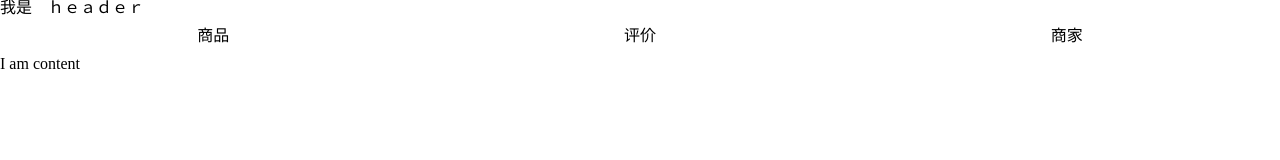
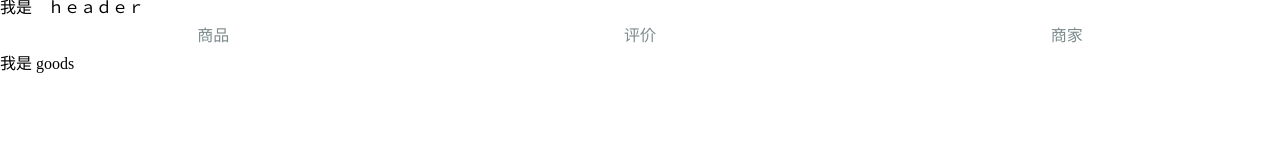
Before and after one commit to jiayayu/elm-sellPage, a Vue app: page /#/goods in a window 1280 px wide. Shown: the top 160 px of the page. Built offline with nearby package versions, Linux system fonts and the light colour scheme.

Commit message:
vue-router配置完成

```diff
--- a/package.json
+++ b/package.json
@@ -52,6 +52,7 @@
     "stylus-loader": "^3.0.1",
     "url-loader": "^0.5.8",
     "vue-loader": "^12.1.0",
+    "vue-router": "^2.7.0",
     "vue-style-loader": "^3.0.1",
     "vue-template-compiler": "^2.3.3",
     "webpack": "^2.6.1",
--- a/src/App.vue
+++ b/src/App.vue
@@ -1,14 +1,23 @@
 <template>
-  <div id="app">
+  <div class="root">
     <div class="header">
       <v-header></v-header>
     </div>
     <div class="tab">
-      <div class="tab-item">商品</div>
-      <div class="tab-item">评价</div>
-      <div class="tab-item">商家</div>
+      <div class="tab-item">
+        <router-link to="/goods">商品</router-link>
+      </div>
+      <div class="tab-item">
+        <router-link to="/ratings">评价</router-link>
+      </div>
+      <div class="tab-item">
+        <router-link to="/seller">商家</router-link>
+      </div>
     </div>
-    <div class="content">I am content</div>
+
+    <!-- 路由匹配到的组件将渲染在这里 -->
+    <router-view></router-view>
+
   </div>
 </template>
 
@@ -23,7 +32,7 @@
 </script>
 
 <style lang="stylus" rel="stylesheet/stylus">
-  #app
+  .root
     .tab
       display: flex
       width: 100%
--- /dev/null
+++ b/src/components/goods/goods.vue
@@ -0,0 +1,20 @@
+<template>
+  <div class="root">
+    我是 goods
+  </div>
+</template>
+
+<script type="text/ecmascript-6">
+  export default{
+    data () {
+      return {
+
+      };
+    }
+  };
+
+</script>
+
+<style lang="stylus" rel="stylesheet/stylus" scoped>
+
+</style>
--- /dev/null
+++ b/src/components/ratings/ratings.vue
@@ -0,0 +1,20 @@
+<template>
+  <div class="root">
+    我是 ratings
+  </div>
+</template>
+
+<script type="text/ecmascript-6">
+  export default{
+    data () {
+      return {
+
+      };
+    }
+  };
+
+</script>
+
+<style lang="stylus" rel="stylesheet/stylus" scoped>
+
+</style>
--- /dev/null
+++ b/src/components/seller/seller.vue
@@ -0,0 +1,20 @@
+<template>
+  <div class="root">
+    我是 seller
+  </div>
+</template>
+
+<script type="text/ecmascript-6">
+  export default{
+    data () {
+      return {
+
+      };
+    }
+  };
+
+</script>
+
+<style lang="stylus" rel="stylesheet/stylus" scoped>
+
+</style>
--- a/src/main.js
+++ b/src/main.js
@@ -1,13 +1,27 @@
 // The Vue build version to load with the `import` command
 // (runtime-only or standalone) has been set in webpack.base.conf with an alias.
 import Vue from 'vue';
+import VueRouter from 'vue-router';
 import App from './App';
 
-Vue.config.productionTip = false;
+Vue.use(VueRouter);
+
+import goods from './components/goods/goods.vue';
+import ratings from './components/ratings/ratings.vue';
+import seller from './components/seller/seller.vue';
+
+const router = new VueRouter({
+  routes: [
+    {name: 'goods', path: '/goods', component: goods},
+    {name: 'ratings', path: '/ratings', component: ratings},
+    {name: 'seller', path: '/seller', component: seller}
+  ]
+});
 
 /* eslint-disable no-new */
 new Vue({
   el: '#app',
   components: {App},
-  render: c => c(App)
+  render: c => c(App),
+  router
 });
```
